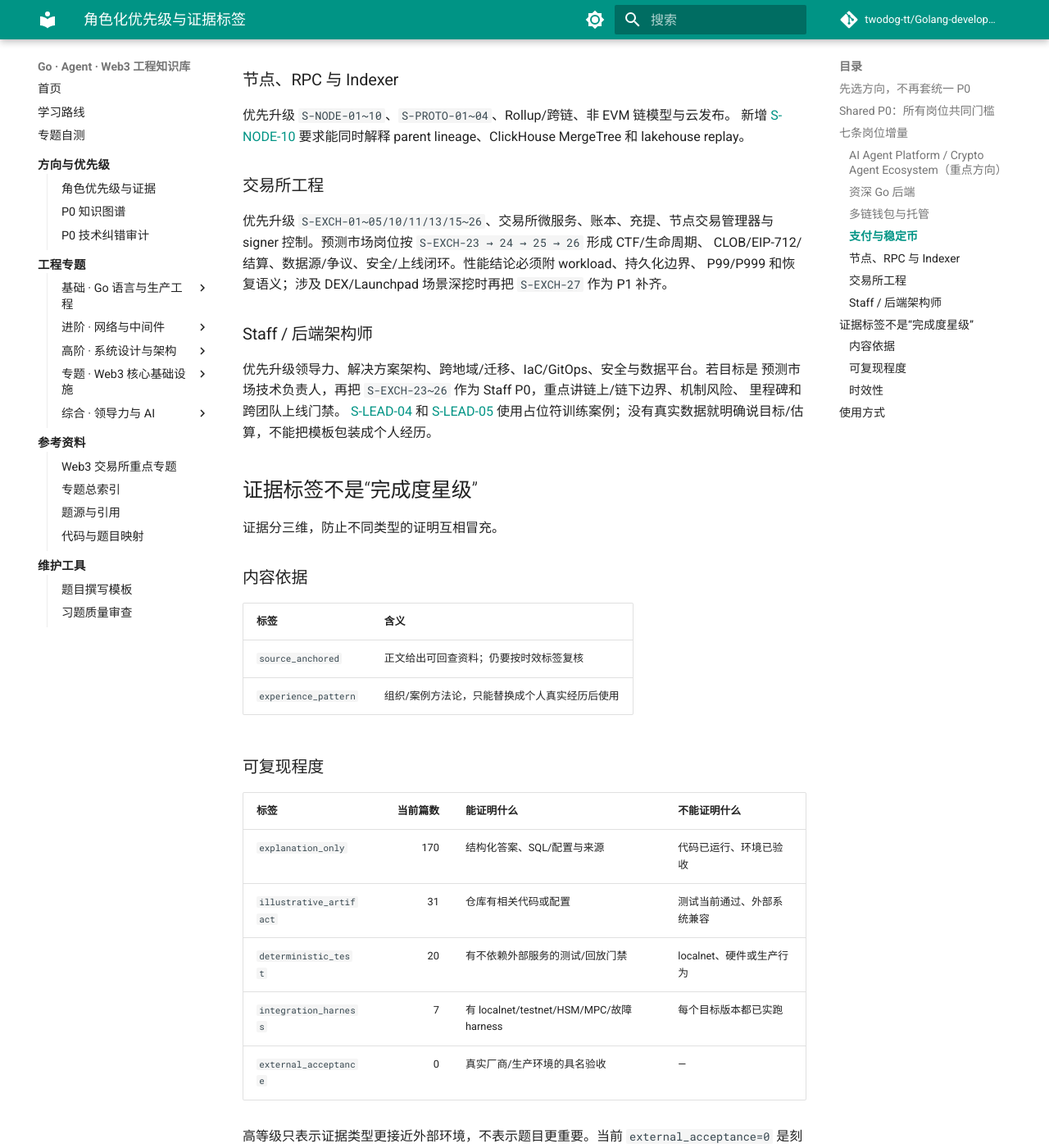
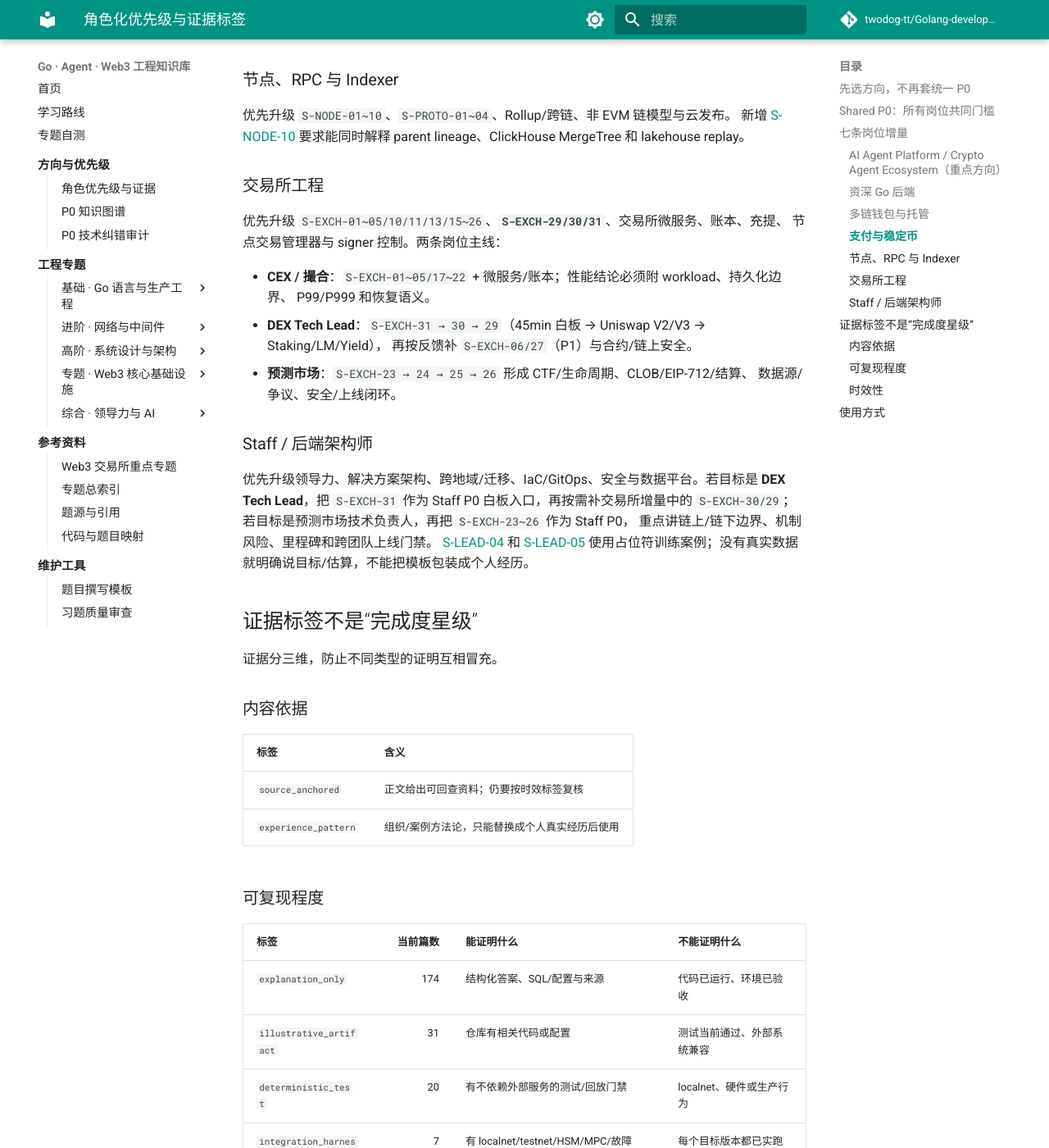
Before and after one commit to twodog-tt/Golang-development-manual, an MkDocs documentation site: the page built from docs/interview/_meta/role-priority-matrix.md, in a window 1280 px wide and 1400 px high, scrolled down 2981 px. Shown: the whole window at 82% size. Built offline with MkDocs 1.6.1 and Material for MkDocs 9.7.7, drawn with Linux system fonts in a browser that asks for light colours; comment, search, counter and statistics services are not loaded; some of the changed text lies outside the part shown.

Commit message:
Sync role priority matrix with metadata and DEX Tech Lead tracks.
Co-authored-by: Cursor <cursoragent@cursor.com>

```diff
--- a/docs/interview/_meta/role-priority-matrix.md
+++ b/docs/interview/_meta/role-priority-matrix.md
@@ -2,7 +2,7 @@
 
 > 当前共 **232 篇 published 正文**。角色优先级与证据标签的机器事实源为
 > [role-evidence.yaml](./role-evidence.yaml)，一致性由
-> `scripts/verify_knowledge_metadata.py` 校验。更新时间：**2026-07-29**。
+> `scripts/verify_knowledge_metadata.py` 校验。更新时间：**2026-07-30**。
 
 ## 先选方向，不再套统一 P0
 
@@ -17,13 +17,13 @@
 
 | 目标岗位 | P0 | P1 | P2 | P0 重点 |
 |----------|---:|---:|---:|---------|
-| 资深 Go 后端 | 62 | 72 | 95 | Go/运行时、测试、网络、PostgreSQL/MySQL、消息、IaC/GitOps |
-| **AI Agent Platform / Crypto Agent Ecosystem** | **64** | **89** | **76** | 工作流、MCP/A2A、Agent 身份/Commerce、开放平台、Web3 安全执行 |
-| 多链钱包与托管 | 66 | 90 | 73 | 多链交易、TRON、归集、MPC/HSM、签名控制、恢复 |
-| 支付与稳定币 | 66 | 97 | 66 | 支付状态机、账本、TRC20、清结算、合规、机构资金 |
-| 节点/RPC/Indexer | 73 | 85 | 71 | 节点/共识、canonical 数据、列存、非 EVM 兼容 |
-| 交易所工程 | 72 | 105 | 52 | 撮合/WAL、预测市场 CTF/CLOB、预言机、账本与安全上线 |
-| Staff/后端架构师 | 79 | 88 | 62 | 系统设计、预测市场全栈、迁移、IaC/GitOps、安全、跨团队影响 |
+| 资深 Go 后端 | 62 | 72 | 98 | Go/运行时、测试、网络、PostgreSQL/MySQL、消息、IaC/GitOps |
+| **AI Agent Platform / Crypto Agent Ecosystem** | **64** | **89** | **79** | 工作流、MCP/A2A、Agent 身份/Commerce、开放平台、Web3 安全执行 |
+| 多链钱包与托管 | 66 | 90 | 76 | 多链交易、TRON、归集、MPC/HSM、签名控制、恢复 |
+| 支付与稳定币 | 66 | 97 | 69 | 支付状态机、账本、TRC20、清结算、合规、机构资金 |
+| 节点/RPC/Indexer | 73 | 85 | 74 | 节点/共识、canonical 数据、列存、非 EVM 兼容 |
+| 交易所工程 | **75** | **105** | **52** | 撮合/WAL、DEX 协议、预测市场 CTF/CLOB、账本与安全上线 |
+| Staff/后端架构师 | **80** | **88** | **64** | 系统设计、DEX/预测市场白板、迁移、IaC/GitOps、安全、跨团队影响 |
 
 P0 数量不是“全部逐字通读”。建议先掌握 shared P0 的 30 秒版与不变量，再只进入一个岗位的
 增量 P0；P1 用来应对 JD 特有深挖，P2 只按反馈补洞。
@@ -93,16 +93,22 @@ P0 数量不是“全部逐字通读”。建议先掌握 shared P0 的 30 秒
 
 ### 交易所工程
 
-优先升级 `S-EXCH-01~05/10/11/13/15~26`、交易所微服务、账本、充提、节点交易管理器与
-signer 控制。预测市场岗位按 `S-EXCH-23 → 24 → 25 → 26` 形成 CTF/生命周期、
-CLOB/EIP-712/结算、数据源/争议、安全/上线闭环。性能结论必须附 workload、持久化边界、
-P99/P999 和恢复语义；涉及 DEX/Launchpad 场景深挖时再把 `S-EXCH-27` 作为 P1 补齐。
+优先升级 `S-EXCH-01~05/10/11/13/15~26`、**`S-EXCH-29/30/31`**、交易所微服务、账本、充提、
+节点交易管理器与 signer 控制。两条岗位主线：
+
+- **CEX / 撮合**：`S-EXCH-01~05/17~22` + 微服务/账本；性能结论必须附 workload、持久化边界、
+  P99/P999 和恢复语义。
+- **DEX Tech Lead**：`S-EXCH-31 → 30 → 29`（45min 白板 → Uniswap V2/V3 → Staking/LM/Yield），
+  再按反馈补 `S-EXCH-06/27`（P1）与合约/链上安全。
+- **预测市场**：`S-EXCH-23 → 24 → 25 → 26` 形成 CTF/生命周期、CLOB/EIP-712/结算、
+  数据源/争议、安全/上线闭环。
 
 ### Staff / 后端架构师
 
 优先升级领导力、解决方案架构、跨地域/迁移、IaC/GitOps、安全与数据平台。若目标是
-预测市场技术负责人，再把 `S-EXCH-23~26` 作为 Staff P0，重点讲链上/链下边界、机制风险、
-里程碑和跨团队上线门禁。
+**DEX Tech Lead**，把 `S-EXCH-31` 作为 Staff P0 白板入口，再按需补交易所增量中的
+`S-EXCH-30/29`；若目标是预测市场技术负责人，再把 `S-EXCH-23~26` 作为 Staff P0，
+重点讲链上/链下边界、机制风险、里程碑和跨团队上线门禁。
 [S-LEAD-04](../07-engineering-leadership/S-LEAD-04-staff-strategy-influence-case.md) 和
 [S-LEAD-05](../07-engineering-leadership/S-LEAD-05-cross-team-migration-case.md)
 使用占位符训练案例；没有真实数据就明确说目标/估算，不能把模板包装成个人经历。
@@ -122,7 +128,7 @@ P99/P999 和恢复语义；涉及 DEX/Launchpad 场景深挖时再把 `S-EXCH-27
 
 | 标签 | 当前篇数 | 能证明什么 | 不能证明什么 |
 |------|---------:|------------|--------------|
-| `explanation_only` | 170 | 结构化答案、SQL/配置与来源 | 代码已运行、环境已验收 |
+| `explanation_only` | 174 | 结构化答案、SQL/配置与来源 | 代码已运行、环境已验收 |
 | `illustrative_artifact` | 31 | 仓库有相关代码或配置 | 测试当前通过、外部系统兼容 |
 | `deterministic_test` | 20 | 有不依赖外部服务的测试/回放门禁 | localnet、硬件或生产行为 |
 | `integration_harness` | 7 | 有 localnet/testnet/HSM/MPC/故障 harness | 每个目标版本都已实跑 |
```
Also changed, not shown: other parts of docs/interview/_meta/role-priority-matrix.md (+3 -3 lines).
